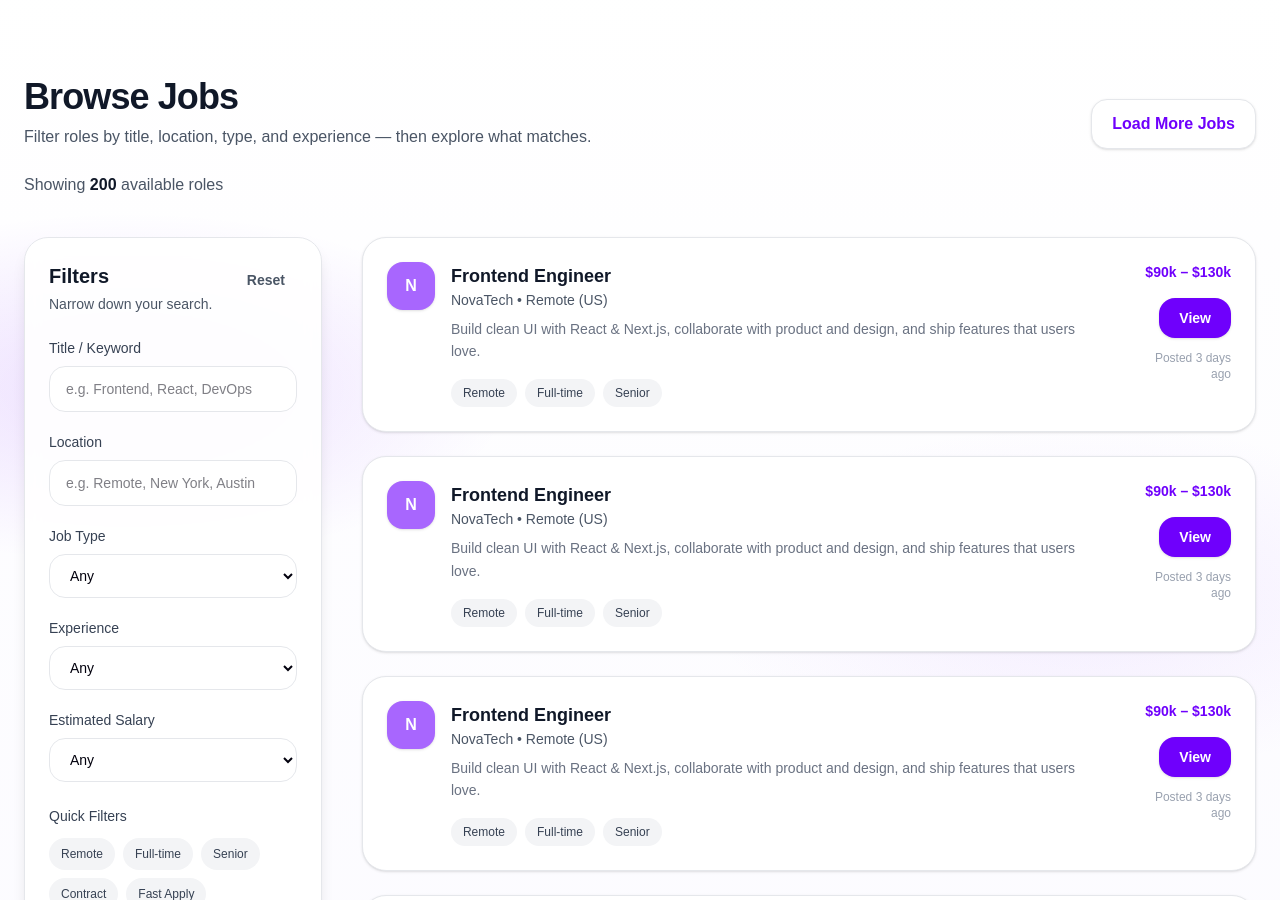
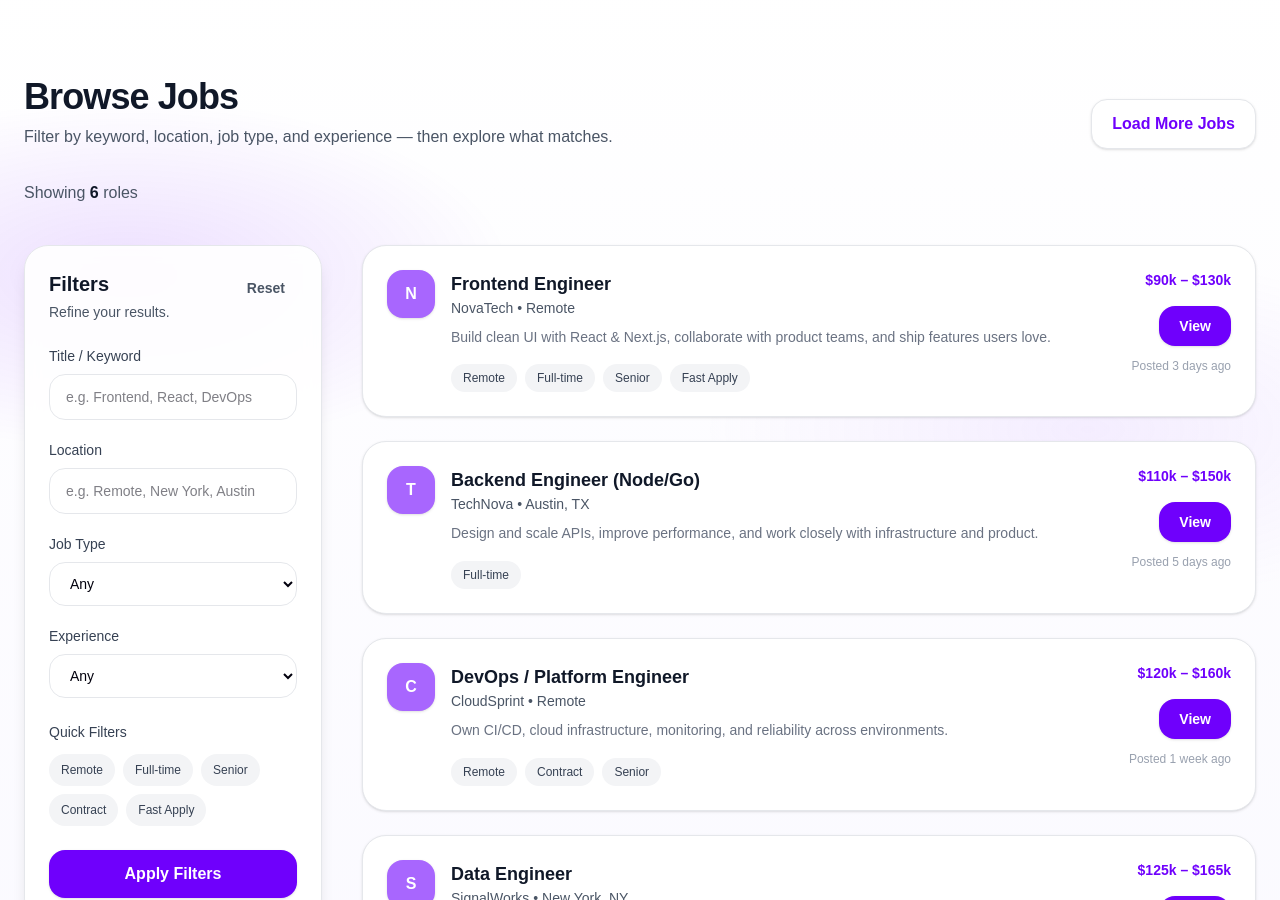
Before and after one commit to adebisidolapo/technicaljobboard, a Next.js app in the folder jobboard/: page / in a window 1280 px wide. Shown: the part 1900-2800 px from the top of the page. Built offline with nearby package versions, Linux system fonts and the light colour scheme.

Commit message:
update ui

```diff
--- a/jobboard/app/page.tsx
+++ b/jobboard/app/page.tsx
@@ -1,7 +1,8 @@
 "use client";
 
 import Image from "next/image";
-import { useRef } from "react";
+import React, { useRef, useState } from "react";
+
 import {
   FaTwitter,
   FaLinkedinIn,
@@ -385,23 +386,159 @@ export default function Home() {
 {/* ================= BROWSE JOBS ================= */}
 <section id="jobs" className="py-28 relative jobs-bg">
   <div className="max-w-7xl mx-auto px-6">
-    <div className="flex flex-col md:flex-row md:items-end md:justify-between gap-4 mb-6">
+
+    {/* Header */}
+    <div className="flex flex-col md:flex-row md:items-end md:justify-between gap-4 mb-8">
       <div>
         <h2 className="text-3xl md:text-4xl font-semibold tracking-tight text-gray-900">
           Browse Jobs
         </h2>
-        <p className="text-gray-600 mt-2">
-          Filter roles by title, location, type, and experience — then explore what matches.
+        <p className="text-gray-600 mt-2 max-w-2xl">
+          Filter by keyword, location, job type, and experience — then explore what matches.
         </p>
       </div>
 
-      <button className="text-[#6F00FC] font-semibold px-5 py-3 rounded-2xl bg-white border border-gray-200 shadow-sm hover:shadow-md transition">
+      <button className="w-full md:w-auto text-[#6F00FC] font-semibold px-5 py-3 rounded-2xl bg-white border border-gray-200 shadow-sm hover:shadow-md transition">
         Load More Jobs
       </button>
     </div>
 
+    {/* ===== Jobs data + filter logic (keep INSIDE the section so it's easy) ===== */}
+    {(() => {
+      const jobs = [
+        {
+          title: "Frontend Engineer",
+          company: "NovaTech",
+          location: "Remote",
+          type: "Full-time",
+          experience: "Senior",
+          salary: "$90k – $130k",
+          tags: ["Remote", "Full-time", "Senior", "Fast Apply"],
+          description:
+            "Build clean UI with React & Next.js, collaborate with product teams, and ship features users love.",
+          posted: "3 days ago",
+        },
+        {
+          title: "Backend Engineer (Node/Go)",
+          company: "TechNova",
+          location: "Austin, TX",
+          type: "Full-time",
+          experience: "Mid",
+          salary: "$110k – $150k",
+          tags: ["Full-time"],
+          description:
+            "Design and scale APIs, improve performance, and work closely with infrastructure and product.",
+          posted: "5 days ago",
+        },
+        {
+          title: "DevOps / Platform Engineer",
+          company: "CloudSprint",
+          location: "Remote",
+          type: "Contract",
+          experience: "Senior",
+          salary: "$120k – $160k",
+          tags: ["Remote", "Contract", "Senior"],
+          description:
+            "Own CI/CD, cloud infrastructure, monitoring, and reliability across environments.",
+          posted: "1 week ago",
+        },
+        {
+          title: "Data Engineer",
+          company: "SignalWorks",
+          location: "New York, NY",
+          type: "Full-time",
+          experience: "Mid",
+          salary: "$125k – $165k",
+          tags: ["Full-time"],
+          description:
+            "Build pipelines, improve data quality, and enable analytics across the product.",
+          posted: "4 days ago",
+        },
+        {
+          title: "QA Engineer",
+          company: "PixelForge",
+          location: "Remote",
+          type: "Full-time",
+          experience: "Junior",
+          salary: "$70k – $95k",
+          tags: ["Remote", "Full-time"],
+          description:
+            "Write test plans, automate core flows, and help maintain release quality.",
+          posted: "2 days ago",
+        },
+        {
+          title: "Security Engineer",
+          company: "ShieldStack",
+          location: "San Francisco, CA",
+          type: "Full-time",
+          experience: "Senior",
+          salary: "$150k – $200k",
+          tags: ["Full-time", "Senior"],
+          description:
+            "Strengthen security posture, build tooling, and support secure development practices.",
+          posted: "6 days ago",
+        },
+      ];
+
+      // Local state (kept inside for easy copy/paste)
+      // NOTE: this requires useState imported at the top: import { useState } from "react";
+      // If you already have useRef imported, you can do: import { useRef, useState } from "react";
+      const [keyword, setKeyword] = React.useState("");
+      const [loc, setLoc] = React.useState("");
+      const [jobType, setJobType] = React.useState("");
+      const [experience, setExperience] = React.useState("");
+      const [quickFilters, setQuickFilters] = React.useState<string[]>([]);
+
+      const filteredJobs = jobs.filter((job) => {
+        const matchesKeyword =
+          keyword.trim() === "" ||
+          job.title.toLowerCase().includes(keyword.toLowerCase()) ||
+          job.company.toLowerCase().includes(keyword.toLowerCase());
+
+        const matchesLocation =
+          loc.trim() === "" ||
+          job.location.toLowerCase().includes(loc.toLowerCase());
+
+        const matchesType = jobType === "" || job.type === jobType;
+
+        const matchesExperience =
+          experience === "" || job.experience === experience;
+
+        const matchesQuick =
+          quickFilters.length === 0 ||
+          quickFilters.every((f) => job.tags.includes(f));
+
+        return (
+          matchesKeyword &&
+          matchesLocation &&
+          matchesType &&
+          matchesExperience &&
+          matchesQuick
+        );
+      });
+
+      const toggleQuick = (tag: string) => {
+        setQuickFilters((prev) =>
+          prev.includes(tag) ? prev.filter((t) => t !== tag) : [...prev, tag]
+        );
+      };
+
+      const resetFilters = () => {
+        setKeyword("");
+        setLoc("");
+        setJobType("");
+        setExperience("");
+        setQuickFilters([]);
+      };
+
+      return (
+        <>
           <div className="text-gray-600 mb-10">
-      Showing <span className="font-semibold text-gray-900">200</span> available roles
+            Showing{" "}
+            <span className="font-semibold text-gray-900">
+              {filteredJobs.length}
+            </span>{" "}
+            roles
           </div>
 
           <div className="flex flex-col lg:flex-row gap-10">
@@ -410,12 +547,17 @@ export default function Home() {
               <div className="rounded-3xl p-6 shadow-lg border border-gray-200 bg-white/90 backdrop-blur">
                 <div className="flex items-start justify-between gap-3 mb-6">
                   <div>
-              <h3 className="text-xl font-semibold text-gray-900">Filters</h3>
-              <p className="text-sm text-gray-600 mt-1">Narrow down your search.</p>
+                    <h3 className="text-xl font-semibold text-gray-900">
+                      Filters
+                    </h3>
+                    <p className="text-sm text-gray-600 mt-1">
+                      Refine your results.
+                    </p>
                   </div>
 
                   <button
                     type="button"
+                    onClick={resetFilters}
                     className="text-sm font-semibold text-gray-600 hover:text-gray-900 px-3 py-2 rounded-xl hover:bg-gray-100 transition"
                   >
                     Reset
@@ -427,6 +569,8 @@ export default function Home() {
                   Title / Keyword
                 </label>
                 <input
+                  value={keyword}
+                  onChange={(e) => setKeyword(e.target.value)}
                   type="text"
                   placeholder="e.g. Frontend, React, DevOps"
                   className="w-full border border-gray-200 rounded-2xl px-4 py-3 mb-5
@@ -438,6 +582,8 @@ export default function Home() {
                   Location
                 </label>
                 <input
+                  value={loc}
+                  onChange={(e) => setLoc(e.target.value)}
                   type="text"
                   placeholder="e.g. Remote, New York, Austin"
                   className="w-full border border-gray-200 rounded-2xl px-4 py-3 mb-5
@@ -448,7 +594,11 @@ export default function Home() {
                 <label className="block text-sm font-medium text-gray-700 mb-2">
                   Job Type
                 </label>
-          <select className="w-full border border-gray-200 rounded-2xl px-4 py-3 mb-5 text-sm bg-white">
+                <select
+                  value={jobType}
+                  onChange={(e) => setJobType(e.target.value)}
+                  className="w-full border border-gray-200 rounded-2xl px-4 py-3 mb-5 text-sm bg-white"
+                >
                   <option value="">Any</option>
                   <option>Full-time</option>
                   <option>Part-time</option>
@@ -456,45 +606,48 @@ export default function Home() {
                   <option>Internship</option>
                 </select>
 
-          {/* Experience Level */}
+                {/* Experience */}
                 <label className="block text-sm font-medium text-gray-700 mb-2">
                   Experience
                 </label>
-          <select className="w-full border border-gray-200 rounded-2xl px-4 py-3 mb-5 text-sm bg-white">
+                <select
+                  value={experience}
+                  onChange={(e) => setExperience(e.target.value)}
+                  className="w-full border border-gray-200 rounded-2xl px-4 py-3 mb-6 text-sm bg-white"
+                >
                   <option value="">Any</option>
                   <option>Junior</option>
                   <option>Mid</option>
                   <option>Senior</option>
                 </select>
 
-          {/* Salary */}
-          <label className="block text-sm font-medium text-gray-700 mb-2">
-            Estimated Salary
-          </label>
-          <select className="w-full border border-gray-200 rounded-2xl px-4 py-3 mb-6 text-sm bg-white">
-            <option value="">Any</option>
-            <option>$40k – $60k</option>
-            <option>$60k – $80k</option>
-            <option>$80k – $100k</option>
-            <option>$100k – $150k</option>
-          </select>
-
-          {/* Quick Toggles */}
-          <p className="text-sm font-medium text-gray-700 mb-3">Quick Filters</p>
+                {/* Quick Filters */}
+                <p className="text-sm font-medium text-gray-700 mb-3">
+                  Quick Filters
+                </p>
                 <div className="flex flex-wrap gap-2 mb-6">
-            {["Remote", "Full-time", "Senior", "Contract", "Fast Apply"].map((tag) => (
+                  {["Remote", "Full-time", "Senior", "Contract", "Fast Apply"].map(
+                    (tag) => (
                       <button
                         key={tag}
                         type="button"
-                className="text-xs px-3 py-2 rounded-full bg-gray-100 text-gray-700
-                           hover:bg-[#6F00FC] hover:text-white transition"
+                        onClick={() => toggleQuick(tag)}
+                        className={`text-xs px-3 py-2 rounded-full transition ${
+                          quickFilters.includes(tag)
+                            ? "bg-[#6F00FC] text-white"
+                            : "bg-gray-100 text-gray-700 hover:bg-gray-200"
+                        }`}
                       >
                         {tag}
                       </button>
-            ))}
+                    )
+                  )}
                 </div>
 
-          <button className="w-full bg-[#6F00FC] hover:bg-[#8C33FD] text-white py-3 rounded-2xl font-semibold transition shadow-sm">
+                <button
+                  type="button"
+                  className="w-full bg-[#6F00FC] hover:bg-[#8C33FD] text-white py-3 rounded-2xl font-semibold transition shadow-sm"
+                >
                   Apply Filters
                 </button>
               </div>
@@ -502,31 +655,46 @@ export default function Home() {
 
             {/* ================= JOB FEED ================= */}
             <div className="lg:w-3/4 w-full space-y-6">
-        {[...Array(8)].map((_, idx) => (
+              {filteredJobs.length === 0 ? (
+                <div className="bg-white rounded-3xl p-8 border border-gray-200 text-gray-700">
+                  <p className="font-semibold text-gray-900">No results found.</p>
+                  <p className="text-sm text-gray-600 mt-2">
+                    Try clearing filters or searching a different keyword/location.
+                  </p>
+                  <button
+                    type="button"
+                    onClick={resetFilters}
+                    className="mt-4 bg-[#6F00FC] hover:bg-[#8C33FD] text-white px-5 py-3 rounded-2xl text-sm font-semibold transition"
+                  >
+                    Reset Filters
+                  </button>
+                </div>
+              ) : (
+                filteredJobs.map((job, idx) => (
                   <div
                     key={idx}
                     className="bg-white rounded-3xl p-6 shadow-sm hover:shadow-lg transition
                                border border-gray-200 flex flex-col md:flex-row md:justify-between md:items-start gap-6"
                   >
-            <div className="flex gap-4">
-              <div className="w-12 h-12 rounded-2xl bg-[#A866FE] text-white flex items-center justify-center font-bold shadow-sm">
-                N
+                    <div className="flex gap-4 min-w-0">
+                      <div className="w-12 h-12 shrink-0 rounded-2xl bg-[#A866FE] text-white flex items-center justify-center font-bold shadow-sm">
+                        {job.company.charAt(0)}
                       </div>
 
-              <div>
-                <h3 className="text-lg font-semibold text-gray-900">
-                  Frontend Engineer
+                      <div className="min-w-0">
+                        <h3 className="text-lg font-semibold text-gray-900 truncate">
+                          {job.title}
                         </h3>
                         <p className="text-sm text-gray-600">
-                  NovaTech • Remote (US)
+                          {job.company} • {job.location}
                         </p>
-                <p className="text-sm text-gray-500 mt-2 leading-relaxed max-w-2xl">
-                  Build clean UI with React & Next.js, collaborate with product and design,
-                  and ship features that users love.
+
+                        <p className="text-sm text-gray-500 mt-2 leading-relaxed">
+                          {job.description}
                         </p>
 
                         <div className="flex flex-wrap gap-2 mt-4">
-                  {["Remote", "Full-time", "Senior"].map((pill) => (
+                          {job.tags.map((pill) => (
                             <span
                               key={pill}
                               className="text-xs px-3 py-1.5 rounded-full bg-gray-100 text-gray-700"
@@ -538,19 +706,28 @@ export default function Home() {
                       </div>
                     </div>
 
-            <div className="md:text-right">
-              <p className="text-sm font-semibold text-[#6F00FC]">$90k – $130k</p>
-              <button className="mt-4 bg-[#6F00FC] hover:bg-[#8C33FD] text-white px-5 py-2.5 rounded-2xl text-sm font-semibold transition shadow-sm">
+                    <div className="md:text-right shrink-0">
+                      <p className="text-sm font-semibold text-[#6F00FC]">
+                        {job.salary}
+                      </p>
+                      <button className="mt-4 w-full md:w-auto bg-[#6F00FC] hover:bg-[#8C33FD] text-white px-5 py-2.5 rounded-2xl text-sm font-semibold transition shadow-sm">
                         View
                       </button>
-              <p className="text-xs text-gray-400 mt-3">Posted 3 days ago</p>
+                      <p className="text-xs text-gray-400 mt-3">
+                        Posted {job.posted}
+                      </p>
                     </div>
                   </div>
-        ))}
+                ))
+              )}
             </div>
           </div>
+        </>
+      );
+    })()}
   </div>
 </section>
+
 
 
 
```
Lines whose indentation alone changed are shown as unchanged.
